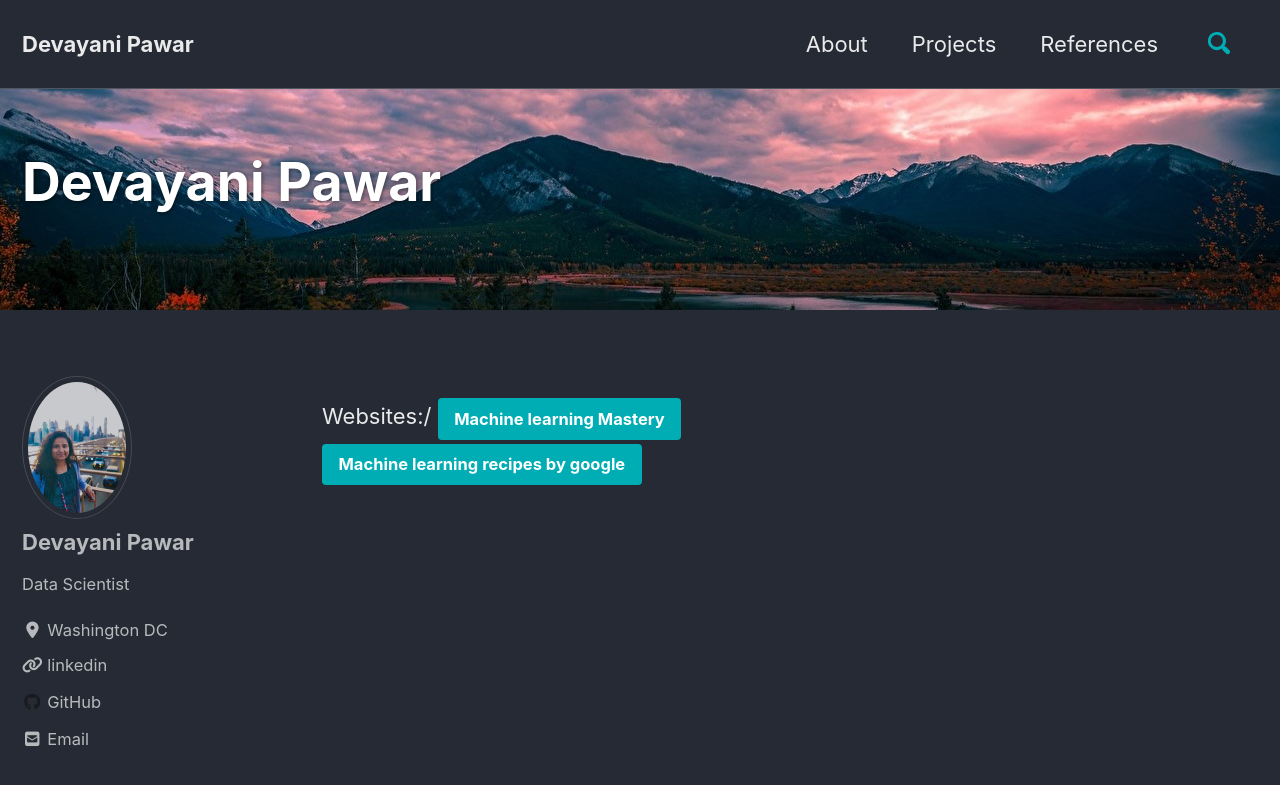
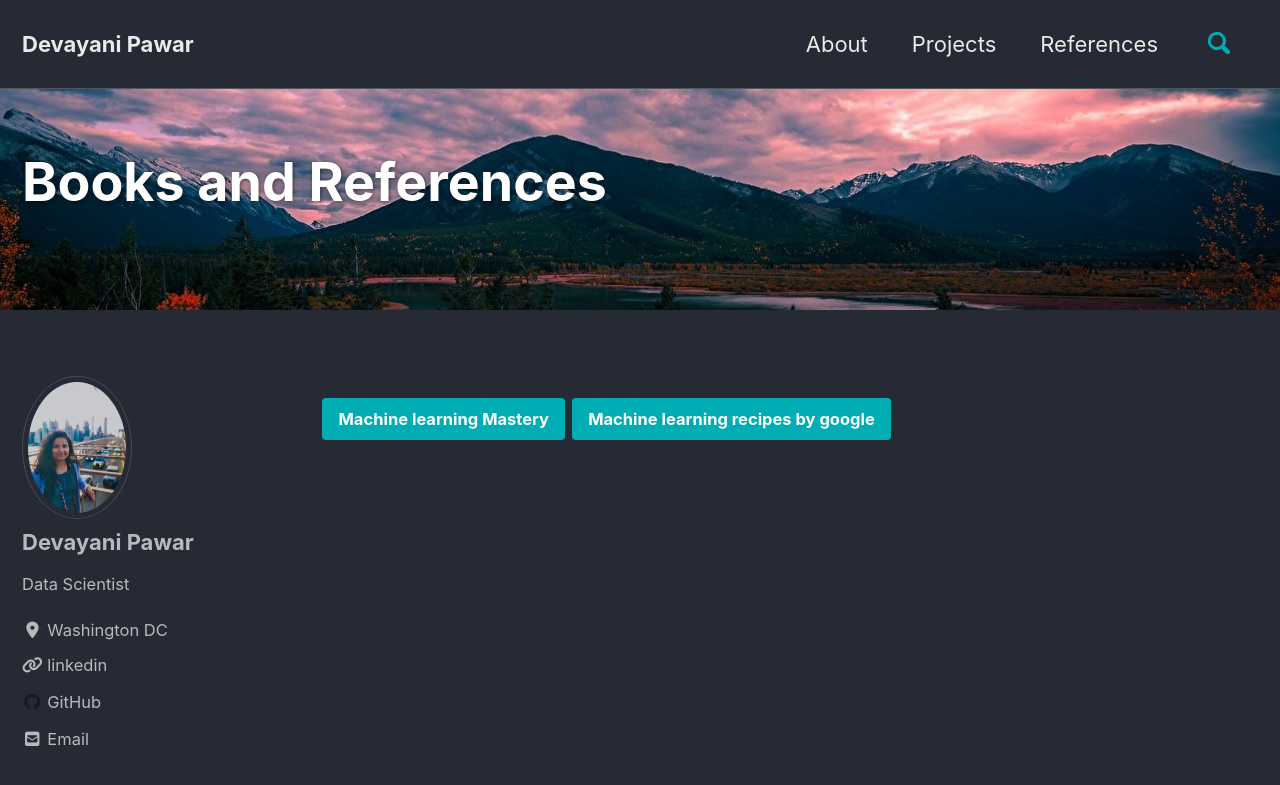
Before and after one commit to devayanipowar/devayanipowar.github.io, a Jekyll site: the page built from _pages/Books.md, in a window 1280 px wide and 900 px high. Shown: the top 785 px of the window. Built offline with Jekyll 4.4.1, drawn with Linux system fonts in a browser that asks for light colours; cached includes are drawn as plain includes; nearby versions of some CDN libraries.

Commit message:
adding reference

```diff
--- a/_pages/Books.md
+++ b/_pages/Books.md
@@ -1,6 +1,8 @@
 ---
 layout: archive
 permalink: /Books/
+title: "Books and References"
+
 excerpt: ""
 author_profile: true
 header:
@@ -10,7 +12,7 @@ header:
 
 ---
 
-Websites:/
+
 <a href="https://machinelearningmastery.com/" class="btn btn--primary">Machine learning Mastery</a>
 <a href="https://www.youtube.com/watch?v=cKxRvEZd3Mw&list=PLOU2XLYxmsIIuiBfYad6rFYQU_jL2ryal"
  class="btn btn--primary">Machine learning recipes by google</a>
```
